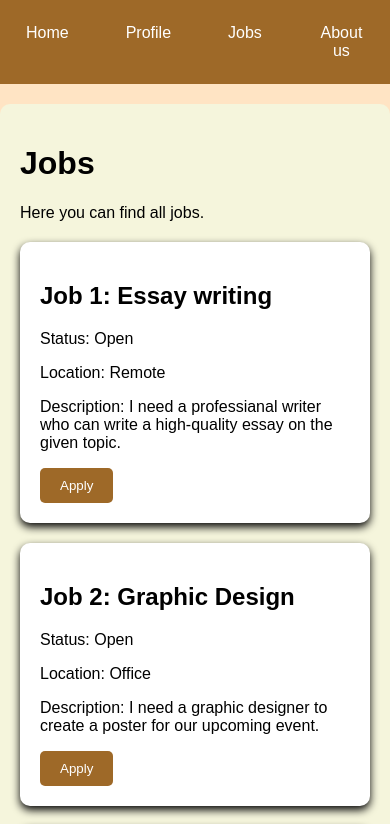
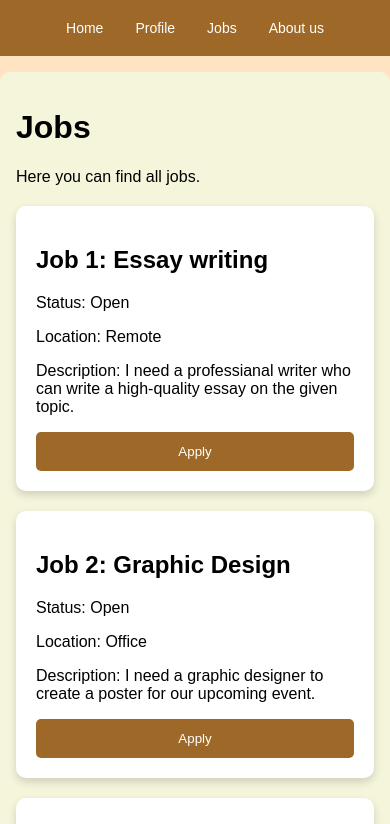
Before and after one commit to RayW-exe/Searchify, a website built with Vite: page jobs.html in a window 390 px wide. Shown: the top 824 px of the page. Built offline with nearby package versions, Linux system fonts and the light colour scheme.

Commit message:
responsiveness added

```diff
--- a/style.css
+++ b/style.css
@@ -1,47 +1,78 @@
-body{
+body {
     background-color: bisque;
+    margin: 0;
+    min-height: 100vh;
 }
 
 .container {
     display: flex;
+    flex-direction: column;
     justify-content: center;
     align-items: center;
-    height: 100vh;
+    padding: 20px;
+    min-height: 100vh;
 }
 
 .login-and-signup {
     background-color: white;
-    padding: 40px;
+    padding: 32px;
     border-radius: 10px;
-    box-shadow: 0 4px 8px rgba(5, 5, 5, 1.5);
+    box-shadow: 0 4px 8px rgba(5, 5, 5, 0.15);
     text-align: center;
+    width: min(100%, 420px);
+    box-sizing: border-box;
 }
 
 .login-and-signup h1 {
-    font-family: Helvetica;
-    font-size: 36px;
+    font-family: Helvetica, Arial, sans-serif;
+    font-size: 32px;
     margin-bottom: 20px;
     background-color: bisque;
     border-radius: 10px;
-    padding: 10px;
+    padding: 12px;
 }
 
 .login-and-signup h2 {
-    font-family: 'Dreaming wedding';
-    font-size: 24px;
-    margin-bottom: 30px;
+    font-family: 'Dreaming wedding', sans-serif;
+    font-size: 22px;
+    margin-bottom: 28px;
 }
 
 .login-and-signup button {
     background-color: bisque;
     border: none;
-    padding: 10px 20px;
+    padding: 14px 20px;
     font-size: 16px;
     cursor: pointer;
     border-radius: 5px;
     transition: background-color 0.3s ease;
+    width: 100%;
+    max-width: 100%;
+}
+
+.login-and-signup button + button {
+    margin-top: 12px;
 }
 
 .login-and-signup button:hover {
     background-color: #f0c27b;
 }
+
+@media (max-width: 600px) {
+    .login-and-signup {
+        padding: 24px;
+    }
+
+    .login-and-signup h1 {
+        font-size: 26px;
+    }
+
+    .login-and-signup h2 {
+        font-size: 20px;
+    }
+
+    .login-and-signup button {
+        font-size: 18px;
+        padding: 14px 0;
+    }
+}
--- a/styles-aboutus.css
+++ b/styles-aboutus.css
@@ -5,10 +5,12 @@ body {
     padding: 0;
 }
 
-.navigation{
+.navigation {
+    display: flex;
+    flex-wrap: wrap;
+    align-items: center;
+    justify-content: center;
     background-color: rgb(158, 105, 40);
-    overflow: hidden;
-    justify-content: space-between;
     padding: 10px;
     margin: 0 auto;
 }
@@ -16,69 +18,68 @@ body {
 .navigation ul {
     list-style-type: none;
     margin: 0;
-    gap: 25px;
     padding: 0;
     display: flex;
+    flex-wrap: wrap;
+    justify-content: center;
+    gap: 10px;
 }
 
 .navigation ul li a {
     display: block;
     color: white;
     text-align: center;
-    padding: 14px 16px;
+    padding: 12px 14px;
     text-decoration: none;
+    border-radius: 5px;
 }
 
 .navigation ul li a:hover {
     background-color: #ddd;
     color: black;
-    border-radius: 5px;
 }
 
 .content {
     padding: 20px;
     background-color: beige;
     border-radius: 10px;
-    margin-top: 20px;
-    max-width: 1800px;
-    margin-left: auto;
-    margin-right: auto;
-    max-height: fit-content;
+    margin: 20px auto 60px;
+    max-width: 1200px;
+    width: min(100%, 1100px);
+    box-sizing: border-box;
 }
 
-.contact-us {
-    background-color: white;
-    padding: 20px;
-    border-radius: 10px;
-    box-shadow: 0 4px 8px rgba(5, 5, 5, 1.5);
-    margin-top: 20px;
-}
-
+.about-info,
+.contact-us,
 .contact-form {
     background-color: white;
     padding: 20px;
     border-radius: 10px;
-    box-shadow: 0 4px 8px rgba(5, 5, 5, 1.5);
+    box-shadow: 0 4px 8px rgba(5, 5, 5, 0.15);
     margin-top: 20px;
+    width: 100%;
+    box-sizing: border-box;
 }
 
 .contact-form input[type="text"],
 .contact-form input[type="email"],
 .contact-form textarea {
-    width: 90%;
+    width: 100%;
     padding: 10px;
     margin-bottom: 10px;
     border: 1px solid #ccc;
-
+    box-sizing: border-box;
 }
 
 .contact-form button {
     background-color: rgb(158, 105, 40);
     color: white;
-    padding: 10px 20px;
+    padding: 12px 20px;
     border: none;
     border-radius: 5px;
     cursor: pointer;
+    width: 100%;
+    max-width: 200px;
 }
 
 .contact-form button:hover {
@@ -90,8 +91,28 @@ body {
     background-color: rgb(158, 105, 40);
     color: white;
     text-align: center;
-    padding: 10px;
-    position: fixed;
-    bottom: 0;
+    padding: 14px 10px;
+    position: relative;
     width: 100%;
+    box-sizing: border-box;
 }
+
+@media (max-width: 768px) {
+    .navigation ul {
+        gap: 8px;
+    }
+
+    .navigation ul li a {
+        padding: 10px 12px;
+        font-size: 14px;
+    }
+
+    .content {
+        padding: 16px;
+        margin: 16px auto 80px;
+    }
+
+    .contact-form button {
+        max-width: 100%;
+    }
+}
--- a/styles-dashboard.css
+++ b/styles-dashboard.css
@@ -5,10 +5,12 @@ body {
     padding: 0;
 }
 
-.navigation{
+.navigation {
+    display: flex;
+    flex-wrap: wrap;
+    align-items: center;
+    justify-content: center;
     background-color: rgb(158, 105, 40);
-    overflow: hidden;
-    justify-content: space-between;
     padding: 10px;
     margin: 0 auto;
 }
@@ -16,50 +18,50 @@ body {
 .navigation ul {
     list-style-type: none;
     margin: 0;
-    gap: 25px;
     padding: 0;
     display: flex;
+    flex-wrap: wrap;
+    justify-content: center;
+    gap: 10px;
 }
 
 .navigation ul li a {
     display: block;
     color: white;
     text-align: center;
-    padding: 14px 16px;
+    padding: 12px 14px;
     text-decoration: none;
+    border-radius: 5px;
 }
 
 .navigation ul li a:hover {
     background-color: #ddd;
     color: black;
-    border-radius: 5px;
 }
 
 .content {
     padding: 20px;
     background-color: beige;
     border-radius: 10px;
-    margin-top: 20px;
-    max-width: 1800px;
-    margin-left: auto;
-    margin-right: auto;
-    max-height: fit-content;
+    margin: 20px auto 60px;
+    max-width: 1200px;
+    width: min(100%, 1100px);
+    box-sizing: border-box;
 }
 
-.info {
-    background-color: white;
-    padding: 20px;
-    border-radius: 10px;
-    box-shadow: 0 4px 8px rgba(5, 5, 5, 1.5);
-    margin-top: 20px;
-}
-
+.info,
 .jobs {
     background-color: white;
     padding: 20px;
     border-radius: 10px;
-    box-shadow: 0 4px 8px rgba(5, 5, 5, 1.5);
+    box-shadow: 0 4px 8px rgba(5, 5, 5, 0.15);
     margin-top: 20px;
+    width: 100%;
+    box-sizing: border-box;
+}
+
+.jobs ul {
+    padding-left: 0;
 }
 
 .jobs ul li {
@@ -72,20 +74,40 @@ body {
 .jobs ul div {
     font-family: Verdana, Geneva, Tahoma, sans-serif;
     font-size: medium;
-    margin-left: 20px;
+    margin-left: 0;
     background-color: aliceblue;
-    max-width: fit-content;
+    width: 100%;
     padding: 10px;
     border-radius: 5px;
-    max-height: fit-content;
+    box-sizing: border-box;
 }
 
 .footer {
     background-color: rgb(158, 105, 40);
     color: white;
     text-align: center;
-    padding: 10px;
-    position: fixed;
-    bottom: 0;
+    padding: 14px 10px;
+    position: relative;
     width: 100%;
+    box-sizing: border-box;
 }
+
+@media (max-width: 768px) {
+    .navigation ul {
+        gap: 8px;
+    }
+
+    .navigation ul li a {
+        padding: 10px 12px;
+        font-size: 14px;
+    }
+
+    .content {
+        padding: 16px;
+        margin: 16px auto 80px;
+    }
+
+    .jobs ul li {
+        font-size: 16px;
+    }
+}
--- a/styles-jobs.css
+++ b/styles-jobs.css
@@ -5,10 +5,12 @@ body {
     padding: 0;
 }
 
-.navigation{
+.navigation {
+    display: flex;
+    flex-wrap: wrap;
+    align-items: center;
+    justify-content: center;
     background-color: rgb(158, 105, 40);
-    overflow: hidden;
-    justify-content: space-between;
     padding: 10px;
     margin: 0 auto;
 }
@@ -16,71 +18,103 @@ body {
 .navigation ul {
     list-style-type: none;
     margin: 0;
-    gap: 25px;
     padding: 0;
     display: flex;
+    flex-wrap: wrap;
+    justify-content: center;
+    gap: 10px;
 }
 
 .navigation ul li a {
     display: block;
     color: white;
     text-align: center;
-    padding: 14px 16px;
+    padding: 12px 14px;
     text-decoration: none;
+    border-radius: 5px;
 }
 
 .navigation ul li a:hover {
     background-color: #ddd;
     color: black;
-    border-radius: 5px;
 }
 
 .content {
     padding: 20px;
     background-color: beige;
     border-radius: 10px;
-    margin-top: 20px;
-    max-width: 1800px;
-    margin-left: auto;
-    margin-right: auto;
-    max-height: fit-content;
-    padding-bottom: 20px;
+    margin: 20px auto 60px;
+    max-width: 1200px;
+    width: min(100%, 1100px);
+    box-sizing: border-box;
 }
 
-.job-item1, .job-item2, .job-item3 {
+.job-list {
+    display: grid;
+    grid-template-columns: repeat(auto-fit, minmax(260px, 1fr));
+    gap: 20px;
+    margin-top: 20px;
+}
+
+.job-item1,
+.job-item2,
+.job-item3 {
     background-color: white;
     padding: 20px;
     border-radius: 10px;
-    box-shadow: 0 4px 8px rgba(5, 5, 5, 1.5);
-    margin-top: 20px;
+    box-shadow: 0 4px 8px rgba(5, 5, 5, 0.15);
+    transition: transform 0.3s ease, box-shadow 0.3s ease;
 }
 
-.job-item1:hover, .job-item2:hover, .job-item3:hover {
-    box-shadow: 0 8px 16px rgba(5, 5, 5, 1.5);
-    transform: translateY(-2px);
-    transition: all 0.3s ease;
+.job-item1:hover,
+.job-item2:hover,
+.job-item3:hover {
+    box-shadow: 0 8px 16px rgba(5, 5, 5, 0.2);
+    transform: translateY(-3px);
 }
 
-.job-item1 button, .job-item2 button, .job-item3 button {
+.job-item1 button,
+.job-item2 button,
+.job-item3 button {
     background-color: rgb(158, 105, 40);
     color: white;
     border: none;
-    padding: 10px 20px;
+    padding: 12px 20px;
     border-radius: 5px;
     cursor: pointer;
+    width: 100%;
+    max-width: 100%;
 }
 
-.job-item1 button:hover, .job-item2 button:hover, .job-item3 button:hover {
+.job-item1 button:hover,
+.job-item2 button:hover,
+.job-item3 button:hover {
     background-color: #ddd;
     color: black;
 }
-
 
 .footer {
     background-color: rgb(158, 105, 40);
     color: white;
     text-align: center;
-    padding: 10px;
+    padding: 14px 10px;
     position: relative;
     width: 100%;
+    box-sizing: border-box;
 }
+
+@media (max-width: 768px) {
+    .navigation ul {
+        gap: 8px;
+    }
+
+    .navigation ul li a {
+        padding: 10px 12px;
+        font-size: 14px;
+    }
+
+    .content {
+        padding: 16px;
+        margin: 16px auto 80px;
+    }
+}
--- a/styles-profile.css
+++ b/styles-profile.css
@@ -5,61 +5,81 @@ body {
     padding: 0;
 }
 
-.navigation{
+.navigation {
+    display: flex;
+    flex-wrap: wrap;
+    align-items: center;
+    justify-content: center;
     background-color: rgb(158, 105, 40);
-    overflow: hidden;
-    justify-content: space-between;
     padding: 10px;
-
 }
 
 .navigation ul {
     list-style-type: none;
     margin: 0;
-    gap: 25px;
     padding: 0;
     display: flex;
+    flex-wrap: wrap;
+    justify-content: center;
+    gap: 10px;
 }
 
 .navigation ul li a {
     display: block;
     color: white;
     text-align: center;
-    padding: 14px 16px;
+    padding: 12px 14px;
     text-decoration: none;
+    border-radius: 5px;
 }
 
 .navigation ul li a:hover {
     background-color: #ddd;
     color: black;
-    border-radius: 5px;
 }
 
 .content {
     padding: 20px;
     background-color: beige;
     border-radius: 10px;
-    margin-top: 20px;
-    max-width: 1800px;
-    margin-left: auto;
-    margin-right: auto;
-    max-height: fit-content;
+    margin: 20px auto 60px;
+    max-width: 1200px;
+    width: min(100%, 1100px);
+    box-sizing: border-box;
 }
 
 .profile-info {
     background-color: white;
     padding: 20px;
     border-radius: 10px;
-    box-shadow: 0 4px 8px rgba(5, 5, 5, 1.5);
+    box-shadow: 0 4px 8px rgba(5, 5, 5, 0.15);
     margin-top: 20px;
+    width: 100%;
+    box-sizing: border-box;
 }
 
 .footer {
     background-color: rgb(158, 105, 40);
     color: white;
     text-align: center;
-    padding: 10px;
-    position: fixed;
-    bottom: 0;
+    padding: 14px 10px;
+    position: relative;
     width: 100%;
+    box-sizing: border-box;
 }
+
+@media (max-width: 768px) {
+    .navigation ul {
+        gap: 8px;
+    }
+
+    .navigation ul li a {
+        padding: 10px 12px;
+        font-size: 14px;
+    }
+
+    .content {
+        padding: 16px;
+        margin: 16px auto 80px;
+    }
+}
```
